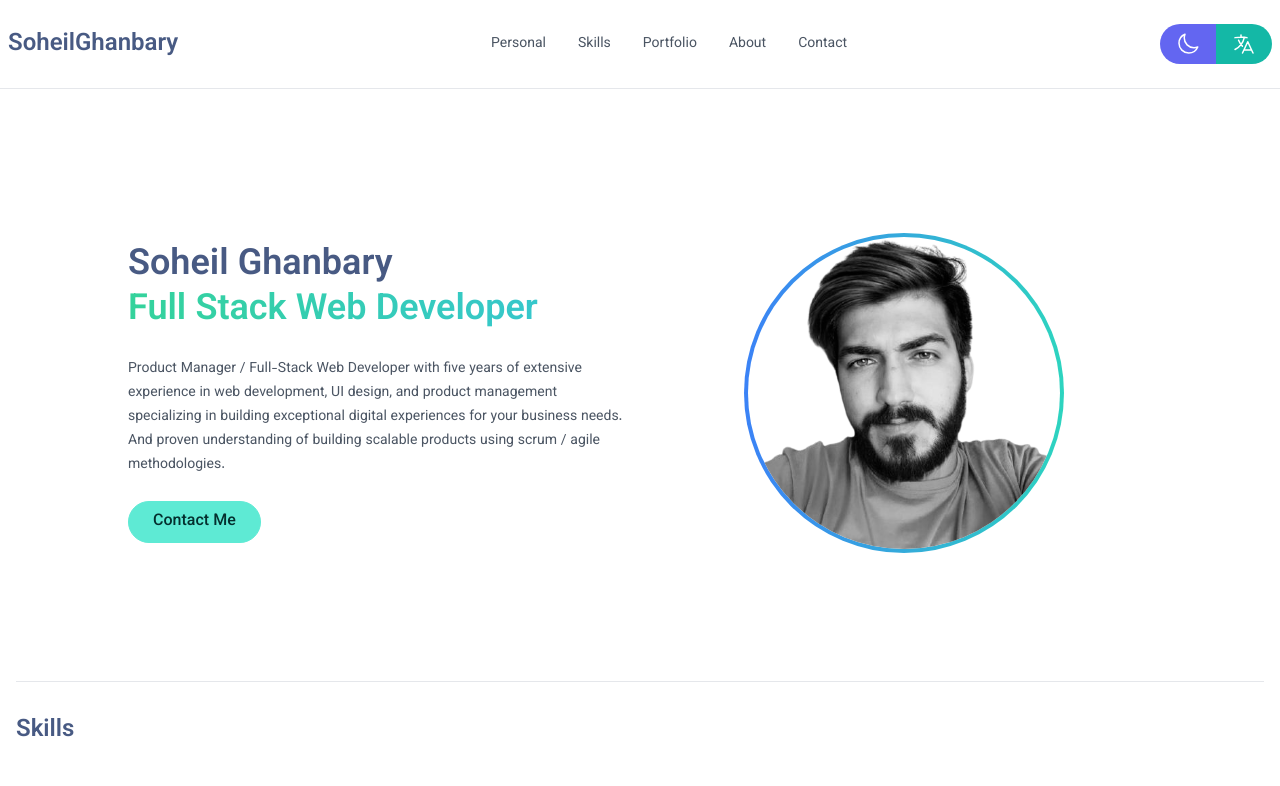
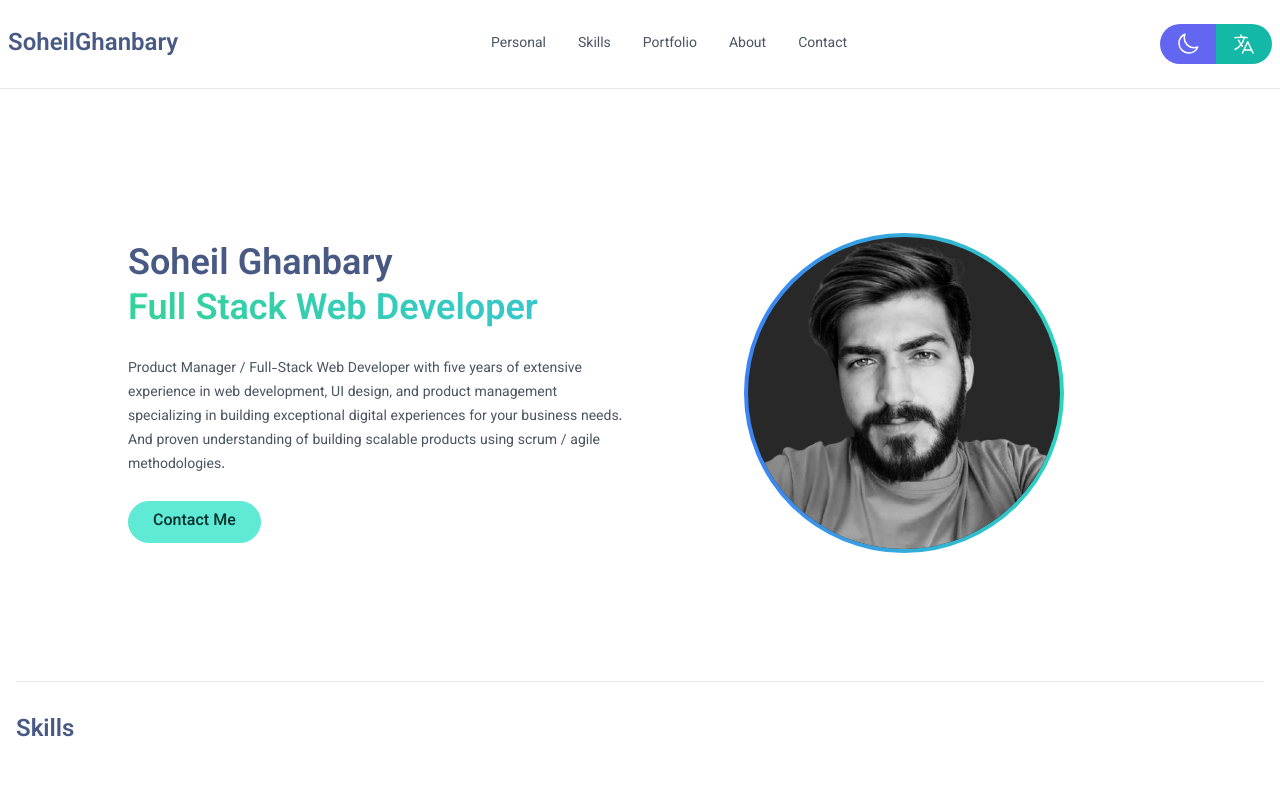
Before and after one commit to soheilghanbary/tonyfolio, a Next.js app: page /en in a window 1280 px wide. Shown: the top 786 px of the page. Built offline with nearby package versions, Linux system fonts and the light colour scheme.

Commit message:
fix fa language

```diff
--- a/src/styles/modules/personal.module.css
+++ b/src/styles/modules/personal.module.css
@@ -64,5 +64,5 @@
 }
 
 .image > img {
-  @apply rounded-full w-full h-full object-cover bg-primary;
+  @apply rounded-full w-full h-full object-cover bg-gray-800;
 }
```
